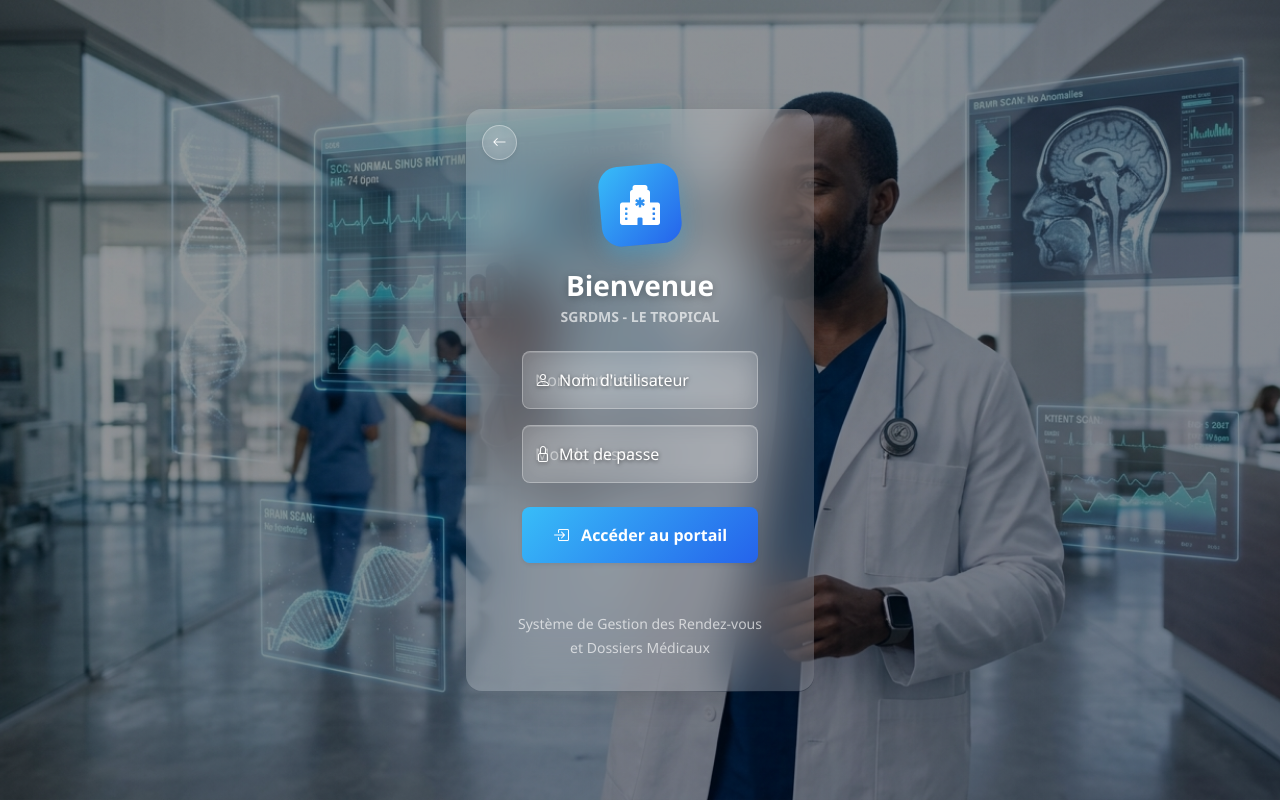
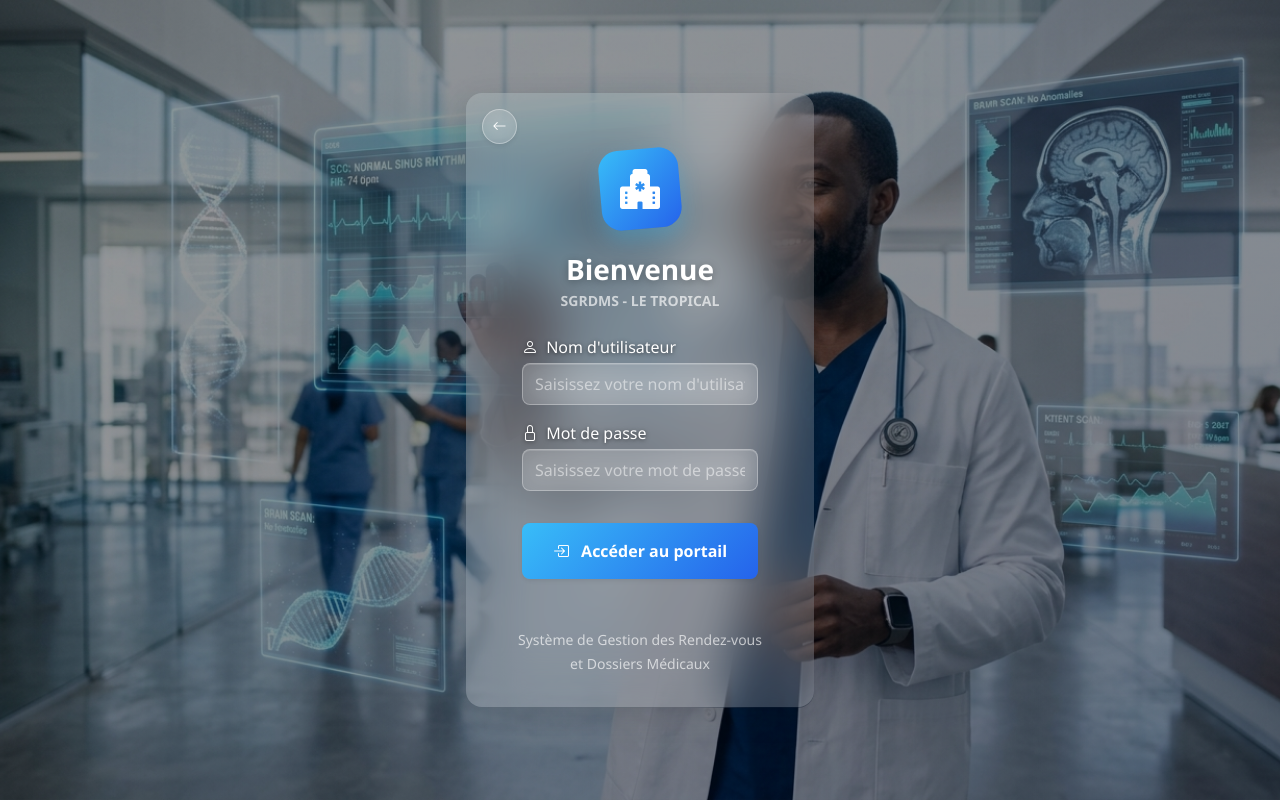
Before and after one commit to Mhdbreezer/LE_TROPICAL, a Flask app: page /login in a window 1280 px wide. Run offline with Flask 3, Linux system fonts and the light colour scheme.

Commit message:
design: fix chevauchement texte/placeholder dans les champs de connexion en supprimant les floating labels capricieux

```diff
--- a/app/templates/login.html
+++ b/app/templates/login.html
@@ -22,16 +22,16 @@
 
                     <!-- Form -->
                     <form method="POST" action="">
-                        <div class="form-floating mb-3">
-                            <input type="text" class="form-control" id="username" name="username" placeholder="Nom d'utilisateur" required>
-                            <label for="username"><i class="bi bi-person me-2"></i>Nom d'utilisateur</label>
+                        <div class="mb-3 text-start">
+                            <label for="username" class="form-label text-white mb-1"><i class="bi bi-person me-1"></i> Nom d'utilisateur</label>
+                            <input type="text" class="form-control py-2" id="username" name="username" placeholder="Saisissez votre nom d'utilisateur" required>
                         </div>
-                        <div class="form-floating mb-4">
-                            <input type="password" class="form-control" id="password" name="password" placeholder="Mot de passe" required>
-                            <label for="password"><i class="bi bi-lock me-2"></i>Mot de passe</label>
+                        <div class="mb-4 text-start">
+                            <label for="password" class="form-label text-white mb-1"><i class="bi bi-lock me-1"></i> Mot de passe</label>
+                            <input type="password" class="form-control py-2" id="password" name="password" placeholder="Saisissez votre mot de passe" required>
                         </div>
 
-                        <button type="submit" class="btn btn-senegal w-100 py-3 shadow-sm login-btn rounded-3 fw-bold">
+                        <button type="submit" class="btn btn-senegal w-100 py-3 shadow-sm login-btn rounded-3 fw-bold mt-2">
                             <i class="bi bi-box-arrow-in-right me-2"></i> Accéder au portail
                         </button>
                     </form>
```
